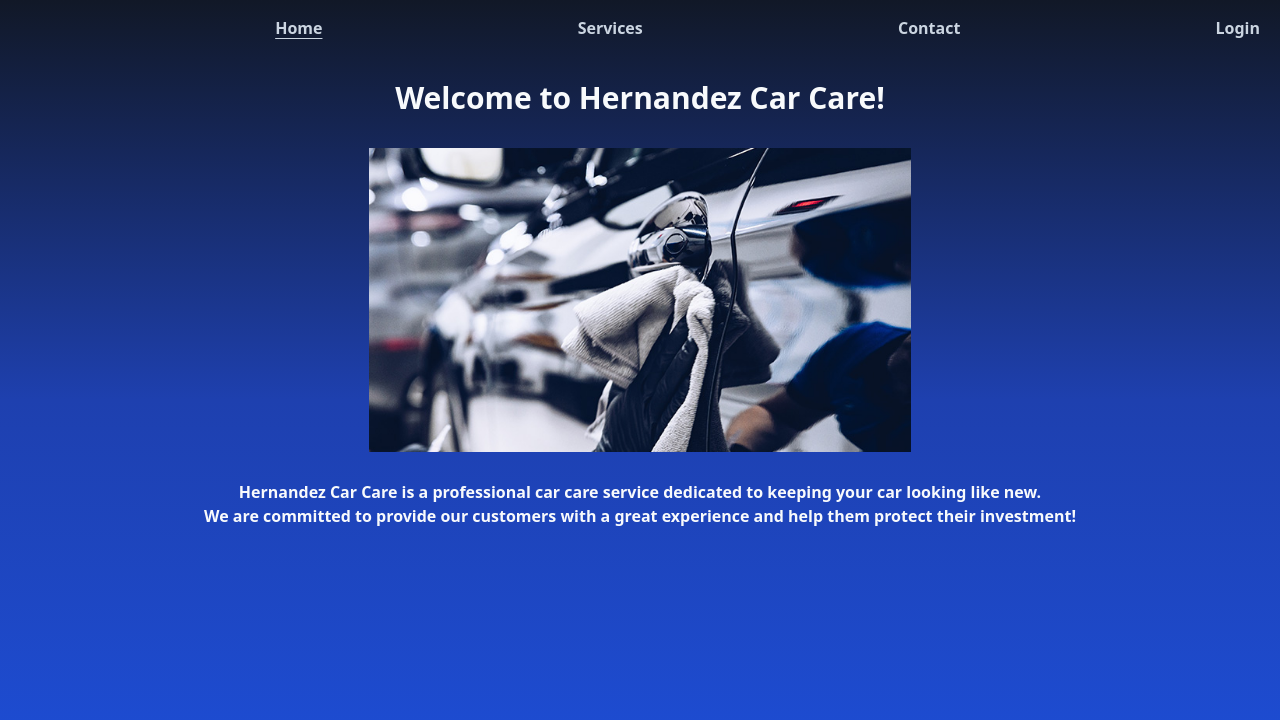
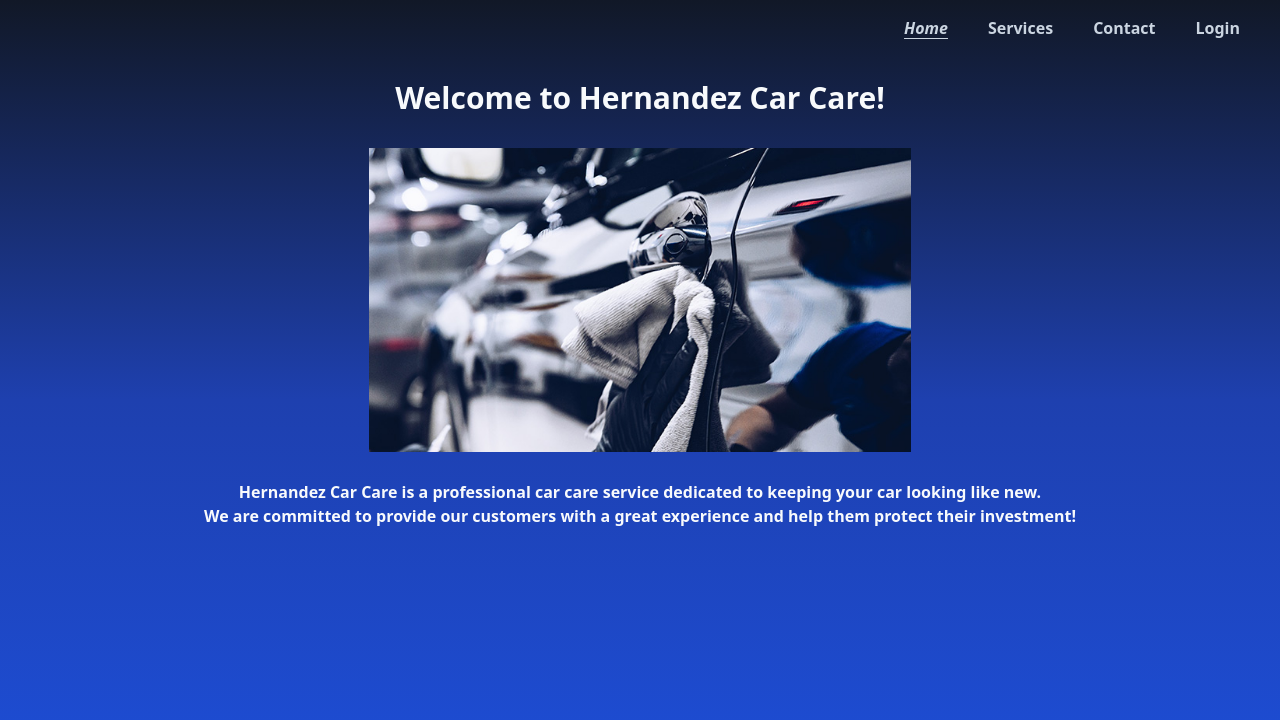
Before and after one commit to alonso-hdz17/final-project, a Vue app: page / in a window 1280 px wide. Shown: the top 720 px of the page. Built offline with nearby package versions, Linux system fonts and the light colour scheme.

Commit message:
added authentication

```diff
--- a/src/components/LoginPage.vue
+++ b/src/components/LoginPage.vue
@@ -1,8 +1,18 @@
 <script setup>
 import { ref } from 'vue'
+import { useAuth } from '@/composables/useAuth'
+const { login, logout } = useAuth()
 
 const username = ref('')
 const password = ref('')
+
+const logUserIn = () => {
+  if (login(username.value, password.value)) {
+    console.log(username.value)
+  } else {
+    logout()
+  }
+}
 </script>
 
 <template>
--- a/src/components/NavMenu.vue
+++ b/src/components/NavMenu.vue
@@ -1,5 +1,9 @@
 <script setup>
 import { ref } from 'vue'
+import { useAuth } from '@/composables/useAuth'
+
+const { isAuthenticated, logout } = useAuth()
+
 const brand = ref(import.meta.env.VITE_APP_NAME)
 </script>
 
@@ -10,10 +14,16 @@ const brand = ref(import.meta.env.VITE_APP_NAME)
         <span class="brand-title">{{ brand }}</span>
       </RouterLink>
     </div>
-    <div class="menu-item"><router-link :to="{ name: 'Home' }">Home</router-link></div>
-    <div class="menu-item"><router-link :to="{ name: 'Services' }">Services</router-link></div>
-    <div class="menu-item"><router-link :to="{ name: 'Contact' }">Contact</router-link></div>
-    <div class="menu-item"><router-link :to="{ name: 'Login' }">Login</router-link></div>
+    <div v-if="isAuthenticated">
+      <router-link :to="{ name: 'Book Now' }" class="menu-item">Book Now</router-link>
+      <button class="menu-item" @click="logout">Logout</button>
+    </div>
+    <div v-else>
+      <router-link :to="{ name: 'Home' }" class="menu-item">Home</router-link>
+      <router-link :to="{ name: 'Services' }" class="menu-item">Services</router-link>
+      <router-link :to="{ name: 'Contact' }" class="menu-item">Contact</router-link>
+      <router-link :to="{ name: 'Login' }" class="menu-item">Login</router-link>
+    </div>
   </nav>
 </template>
 
@@ -24,10 +34,10 @@ nav {
     @apply text-3xl font-bold;
   }
   .menu-item {
-    @apply items-end justify-end font-semibold;
+    @apply items-center justify-center space-x-2 px-5 font-semibold text-slate-300;
   }
   & .router-link-active {
-    @apply underline underline-offset-4;
+    @apply font-bold italic underline underline-offset-4;
   }
 }
 </style>
--- /dev/null
+++ b/src/composables/useAuth.js
@@ -0,0 +1,30 @@
+import { ref } from 'vue'
+
+const fakeUser = [
+  {
+    username: 'admin',
+    password: 'admin',
+  },
+]
+
+const isAuthenticated = ref(false)
+const user = ref({})
+
+export const useAuth = () => {
+  const login = (username, password) => {
+    console.log(username)
+    const user = fakeUser.find((u) => u.username === username && u.password === password)
+    if (user) {
+      const { username } = user
+      isAuthenticated.value = true
+      user.value = { username }
+      return true
+    }
+    return false
+  }
+  const logout = () => {
+    isAuthenticated.value = false
+    user.value = {}
+  }
+  return { isAuthenticated, user, login, logout }
+}
```
